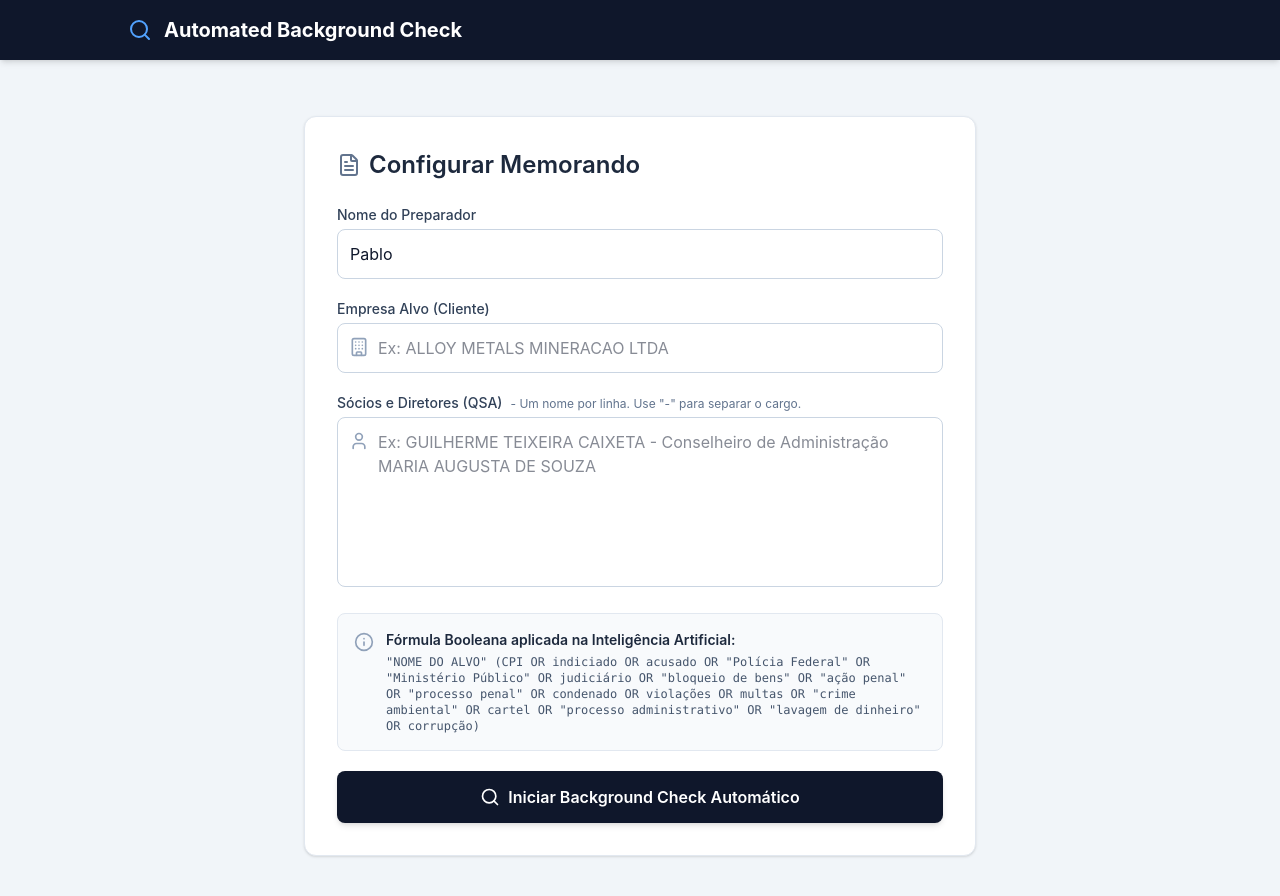
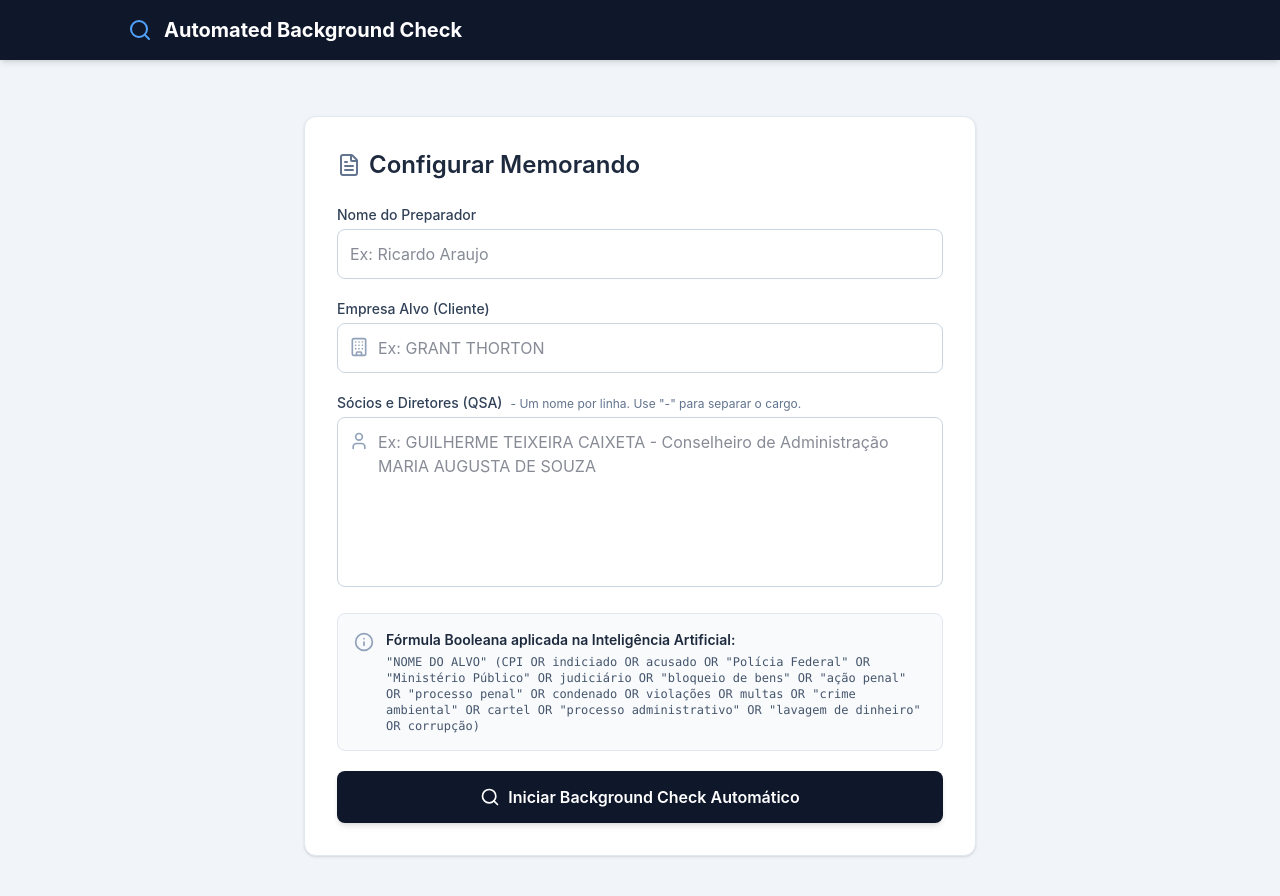
Before and after one commit to pablosouz/painel-compliance, a React (Vite) app: page / in a window 1280 px wide. Built offline with nearby package versions, Linux system fonts and the light colour scheme.

Commit message:
alterado plaaceholders

```diff
--- a/src/App.jsx
+++ b/src/App.jsx
@@ -52,7 +52,7 @@ export default function BackgroundCheckApp() {
 
   const [companyName, setCompanyName] = useState('');
   const [partnersInput, setPartnersInput] = useState('');
-  const [preparerName, setPreparerName] = useState('Pablo');
+  const [preparerName, setPreparerName] = useState('');
 
   const [entities, setEntities] = useState([]);
   const [scanProgress, setScanProgress] = useState(0);
@@ -223,7 +223,7 @@ export default function BackgroundCheckApp() {
                   value={preparerName}
                   onChange={(e) => setPreparerName(e.target.value)}
                   className="w-full p-3 border border-slate-300 rounded-lg focus:ring-2 focus:ring-blue-500 focus:border-blue-500 outline-none"
-                  placeholder="Ex: Luana Costa"
+                  placeholder="Ex: Ricardo Araujo"
                 />
               </div>
 
@@ -236,7 +236,7 @@ export default function BackgroundCheckApp() {
                     value={companyName}
                     onChange={(e) => setCompanyName(e.target.value)}
                     className="w-full pl-10 p-3 border border-slate-300 rounded-lg focus:ring-2 focus:ring-blue-500 focus:border-blue-500 outline-none"
-                    placeholder="Ex: ALLOY METALS MINERACAO LTDA"
+                    placeholder="Ex: GRANT THORTON"
                   />
                 </div>
               </div>
```
